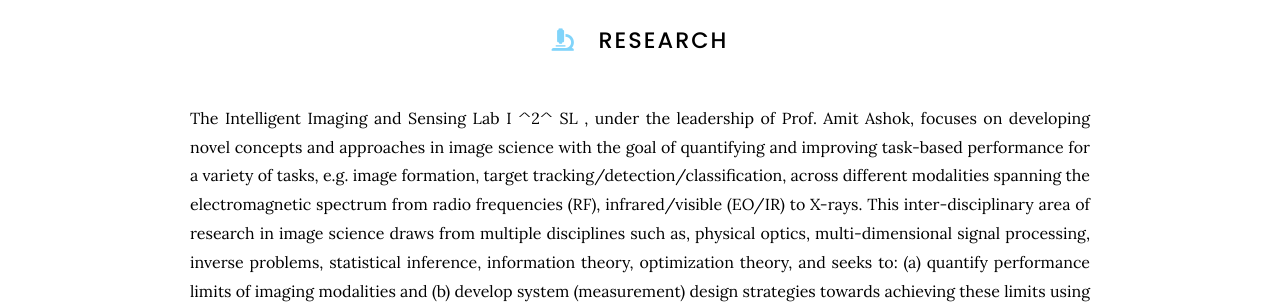
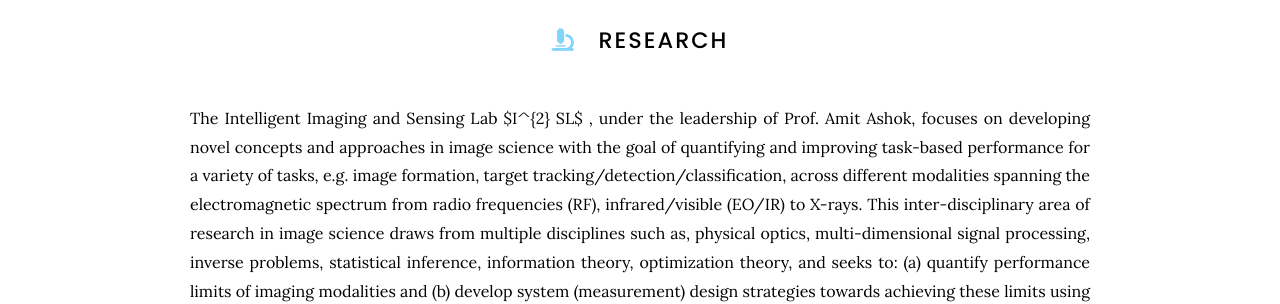
Before and after one commit to I2SL/I2SL-Website, a Jekyll site: the page built from research/index.md, in a window 1280 px wide. Shown: the part 153-457 px from the top of the page. Built offline with Jekyll 4.4.1, drawn with Linux system fonts in a browser that asks for light colours; some of the changed text lies outside the part shown.

Commit message:
Seeing which superscirpt method works on Jekyll

```diff
--- a/research/index.md
+++ b/research/index.md
@@ -7,7 +7,7 @@ nav:
 
 # <i class="fas fa-microscope"></i>Research
 
-The Intelligent Imaging and Sensing Lab I ^2^ SL , under the leadership of Prof. Amit Ashok, focuses on developing novel concepts and approaches in image science with the goal of quantifying and improving task-based performance for a variety of tasks, e.g. image formation, target tracking/detection/classification, across different modalities spanning the electromagnetic spectrum from radio frequencies (RF), infrared/visible (EO/IR) to X-rays. This inter-disciplinary area of research in image science draws from multiple disciplines such as, physical optics, multi-dimensional signal processing, inverse problems, statistical inference, information theory, optimization theory, and seeks to: (a) quantify performance limits of imaging modalities and (b) develop system (measurement) design strategies towards achieving these limits using robust and scalable engineering design principles that can be implemented in lab and real-world operational scenarios.
+The Intelligent Imaging and Sensing Lab $I^{2} SL$ , under the leadership of Prof. Amit Ashok, focuses on developing novel concepts and approaches in image science with the goal of quantifying and improving task-based performance for a variety of tasks, e.g. image formation, target tracking/detection/classification, across different modalities spanning the electromagnetic spectrum from radio frequencies (RF), infrared/visible (EO/IR) to X-rays. This inter-disciplinary area of research in image science draws from multiple disciplines such as, physical optics, multi-dimensional signal processing, inverse problems, statistical inference, information theory, optimization theory, and seeks to: (a) quantify performance limits of imaging modalities and (b) develop system (measurement) design strategies towards achieving these limits using robust and scalable engineering design principles that can be implemented in lab and real-world operational scenarios.
 
 More specifically, the overarching theme of our research group is to develop scalable information-theoretic approaches to quantify the fundamental limits of a particular imaging/sensing system design using physics-based system forward models and statistical scene models. We have successfully applied such information-theoretic system analysis and design principles to demonstrate significant and realizable system performance improvements for various RF/EO/IR, and X-ray imaging and sensing systems, within the framework of computational imaging. More recently, we have been also pursuing fundamental performance limits of optical imaging and sensing systems arising from the quantum description of electromagnetic fields, using tools from quantum information, estimation, and detection theory. For example, we have made contributions in the analysis of two-point source resolution and extended line source estimation problems in the sub-Rayleigh regime limited fundamentally only by the quantum optical description of light and physically realizable measurement of such light fields.
 
```
Also changed, not shown: onboarding/index.md (+1 -2 lines).
